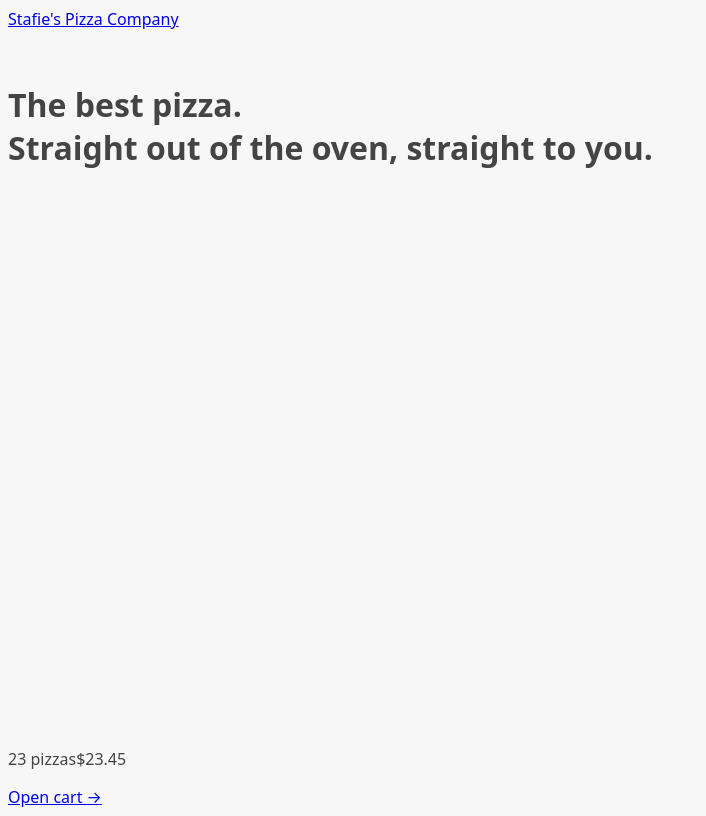
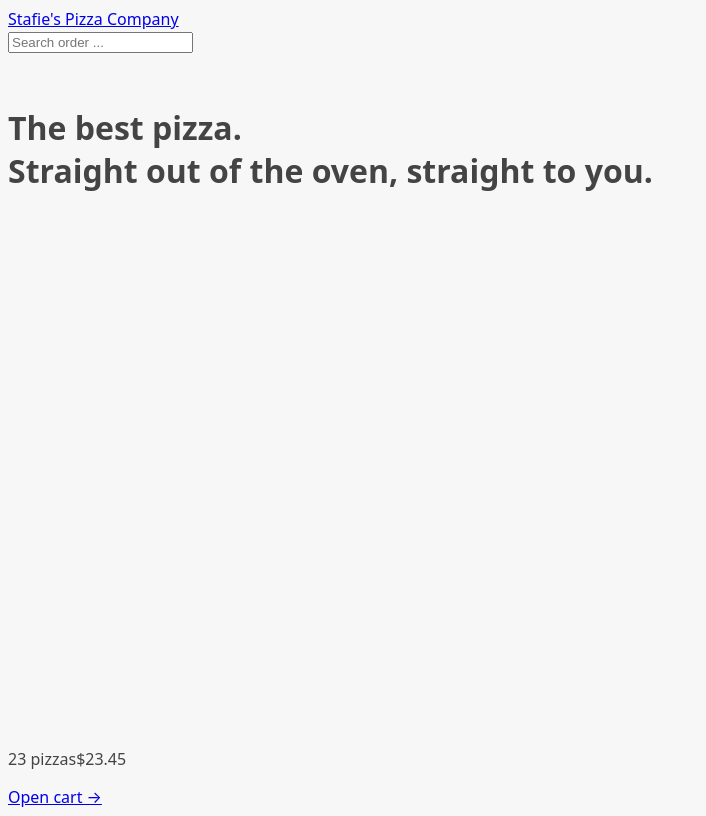
Before and after one commit to StafieA/ORDER-PIZZA, a React (Vite) app: page / in a window 1280 px wide. Shown: the whole page, without its empty margins (0-706 px from the left). Built offline with nearby package versions, Linux system fonts and the light colour scheme.

Commit message:
Fetch order by id

```diff
--- a/src/App.jsx
+++ b/src/App.jsx
@@ -3,7 +3,7 @@
 import Menu, { loader as menuLoader } from "./features/menu/Menu";
 import Cart from "./features/cart/Cart";
 import CreateOrder from "./features/order/CreateOrder";
-import Order from "./features/order/Order";
+import Order, { loader as orderLoader } from "./features/order/Order";
 import AppLayout from "./UI/AppLayout";
 import Error from "./UI/Error";
 
@@ -33,6 +33,8 @@
       {
         path: "/order/:orderId",
         element: <Order />,
+        loader: orderLoader,
+        errorElement: <Error />,
       },
     ],
   },
--- a/src/UI/Header.jsx
+++ b/src/UI/Header.jsx
@@ -1,9 +1,12 @@
 import { Link } from "react-router-dom";
+import SearchOrder from "../features/order/SearchOrder";
 
 function Header() {
   return (
     <header>
       <Link to="/">Stafie's Pizza Company</Link>
+
+      <SearchOrder />
     </header>
   );
 }
--- a/src/features/order/Order.jsx
+++ b/src/features/order/Order.jsx
@@ -1,5 +1,7 @@
 // Test ID: IIDSAT
 
+import { useLoaderData } from "react-router-dom";
+import { getOrder } from "../../services/apiRestaurant";
 import {
   calcMinutesLeft,
   formatCurrency,
@@ -43,6 +45,9 @@
 
 function Order() {
   // Everyone can search for all orders, so for privacy reasons we're gonna gonna exclude names or address, these are only for the restaurant staff
+
+  const order = useLoaderData();
+
   const {
     id,
     status,
@@ -83,4 +88,10 @@
   );
 }
 
+export async function loader({ params }) {
+  const order = await getOrder(params.orderId);
+
+  return order;
+}
+
 export default Order;
--- /dev/null
+++ b/src/features/order/SearchOrder.jsx
@@ -0,0 +1,29 @@
+import { useState } from "react";
+import { useNavigate } from "react-router-dom";
+
+function SearchOrder() {
+  const [query, setQuery] = useState();
+  const navigate = useNavigate();
+
+  function handleChange(e) {
+    setQuery(e.target.value);
+  }
+
+  function handleSubmit(e) {
+    e.preventDefault();
+    if (!query) return;
+    navigate(`/order/${query}`);
+    setQuery("");
+  }
+  return (
+    <form onSubmit={handleSubmit}>
+      <input
+        placeholder="Search order ..."
+        value={query}
+        onChange={handleChange}
+      ></input>
+    </form>
+  );
+}
+
+export default SearchOrder;
```
